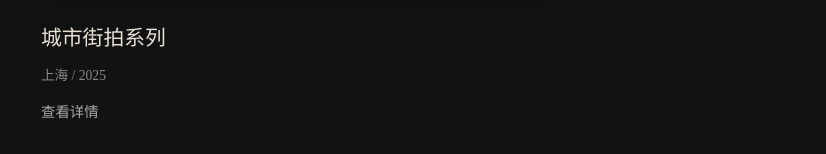
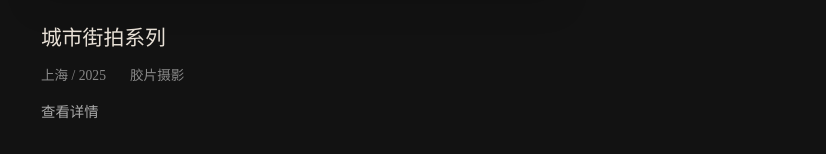
Before and after one commit to yonking/photography-portfolio, a Next.js app in the folder my-page/: page / in a window 1280 px wide. Shown: the part 2121-2275 px from the top of the page, without its empty margins (31-857 px from the left). Built offline with nearby package versions, Linux system fonts and the light colour scheme.

Commit message:
fix: 修复404问题

```diff
--- a/my-page/app/page.tsx
+++ b/my-page/app/page.tsx
@@ -105,7 +105,8 @@ export default function Home() {
                   <h3 className="project-title">{project.title}</h3>
                   <div className="project-meta">
                     <span>{project.location}</span>
-                    <span>{project.film}</span>
+             {/* <span>{project.film}</span>*/}
+<span>{project.film ?? '胶片摄影'}</span>
                   </div>
                   <Link href={`/projects/${project.id}`} className="project-link">
                     查看详情
```
